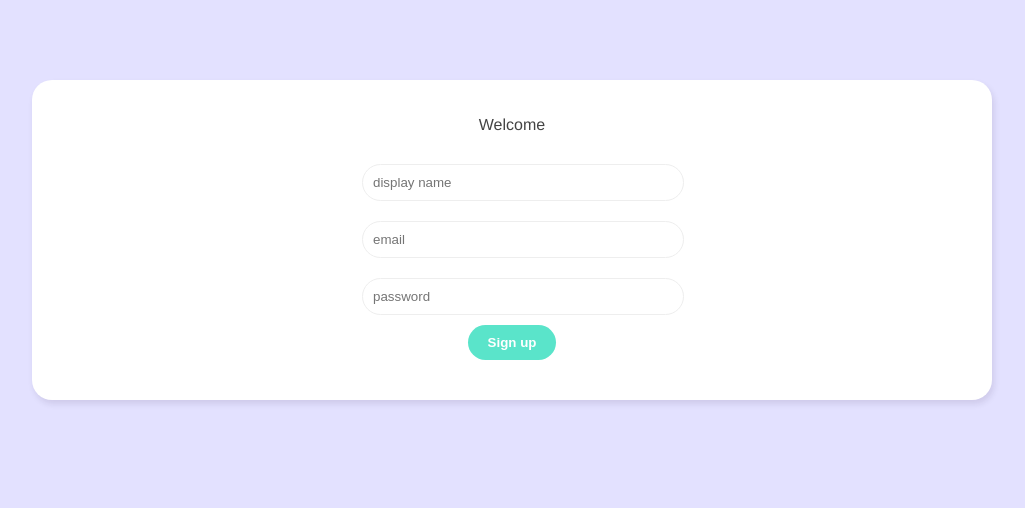
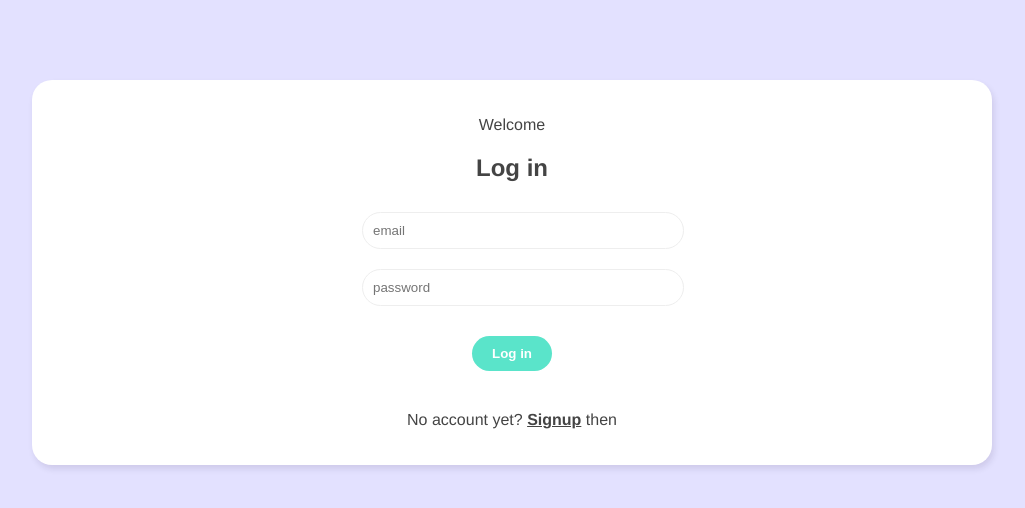
Before and after one commit to Kirill222/vue_live_chat_room, a Vue app: page / in a window 1280 px wide. Shown: the top 508 px of the page, without its empty margins (128-1153 px from the left). Built offline with nearby package versions, Linux system fonts and the light colour scheme.

Commit message:
4 Toggle Signup and Login forms components

```diff
--- a/src/views/Welcome.vue
+++ b/src/views/Welcome.vue
@@ -1,18 +1,35 @@
 <template>
   <div class="welcome container">
       <p>Welcome</p>
-      <SignupForm />
-      <!-- <LoginForm /> -->
+        <div v-if="isRegistered">
+            <h2>Sign up</h2>
+            <SignupForm />
+            <p>Already registered? <span @click="isRegistered = !isRegistered">Login</span> then</p>
+        </div>
+        <div v-else>
+            <h2>Log in</h2>
+            <LoginForm />
+            <p>No account yet? <span @click="isRegistered = !isRegistered">Signup</span> then</p>
+        </div>
   </div>
 </template>
 
 <script>
 import SignupForm from '../components/SignupForm.vue'
 import LoginForm from '../components/LoginForm.vue'
+import { ref } from '@vue/reactivity'
+
+
 
 export default {
+    components: {SignupForm, LoginForm},
+    setup() {
+        const isRegistered = ref(false)
 
-    components: {SignupForm, LoginForm}
+
+        return {isRegistered}
+    }
+
 
 }
 </script>
@@ -43,4 +60,14 @@ export default {
         margin: 10px auto;
     }
 
+    .welcome span {
+        font-weight: bold;
+        text-decoration: underline;
+        cursor: pointer;
+    }
+
+    .welcome button {
+        margin: 20px auto;
+    }
+
 </style>
```
